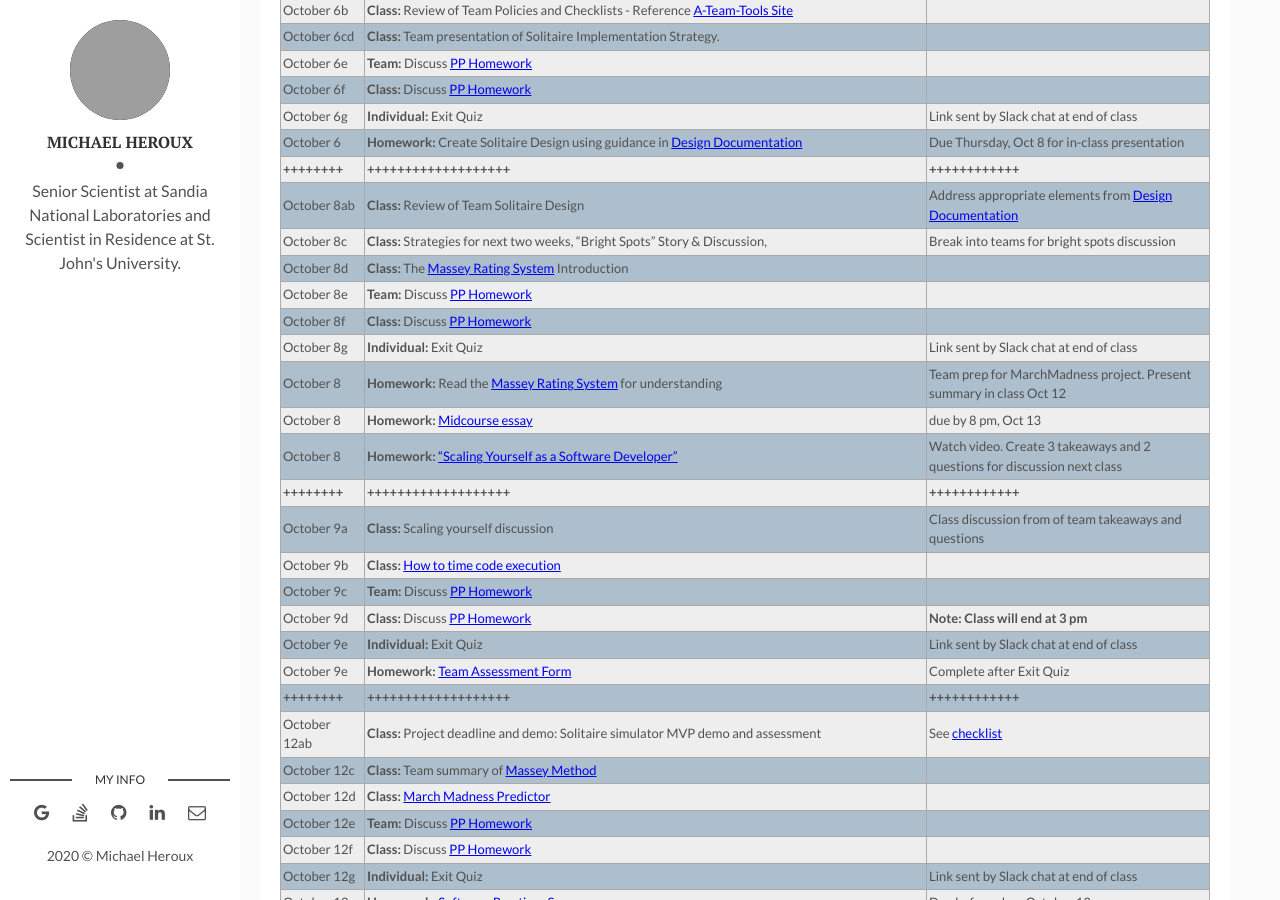
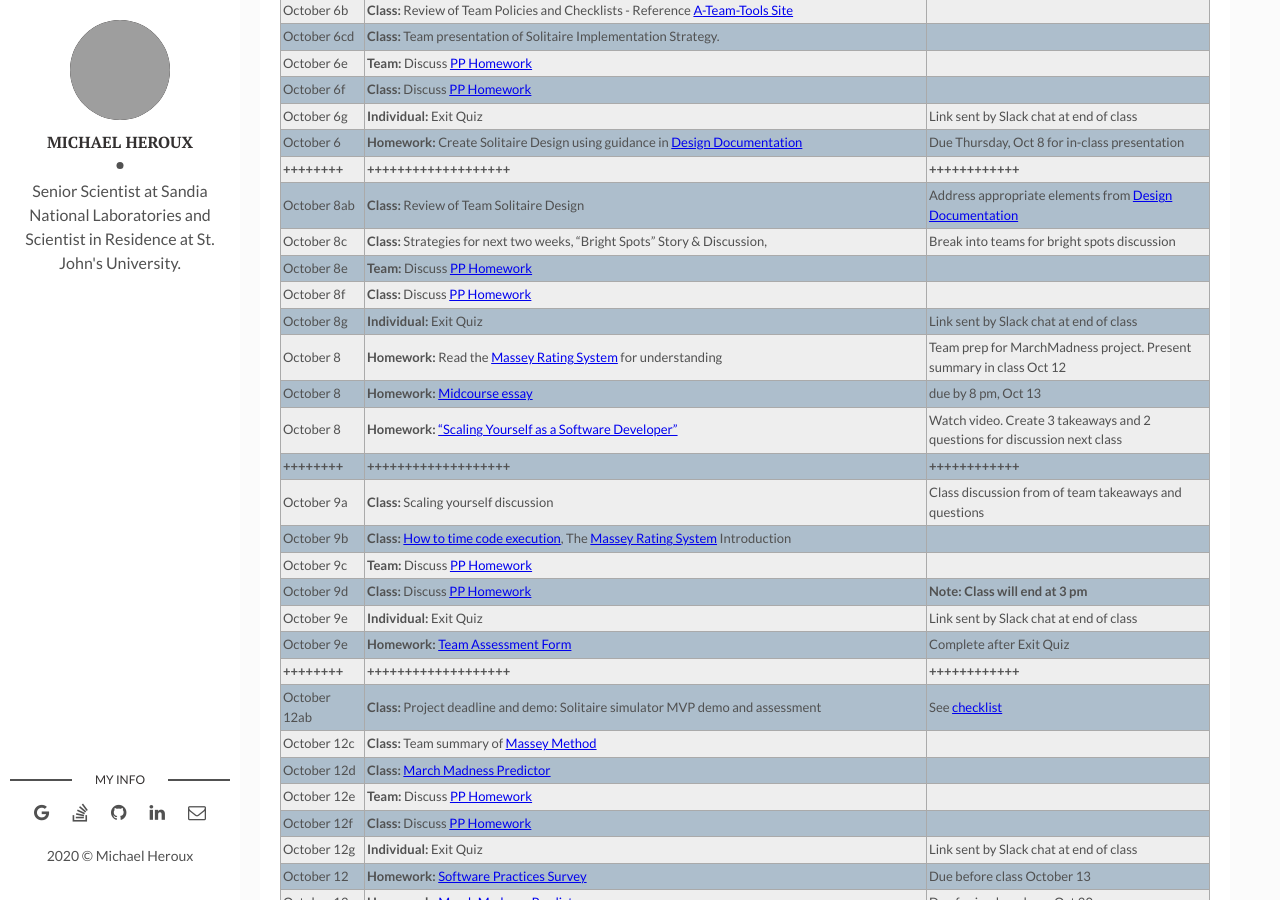
Before and after one commit to maherou/Teaching, a Jekyll site: the page built from files/CS317/2020-Fall-Class-Meeting-Schedule.md, in a window 1280 px wide and 900 px high, scrolled down 2504 px. Built offline with Jekyll 4.4.1, drawn with Linux system fonts in a browser that asks for light colours; some of the changed lines change nothing that is shown; grey boxes are pictures that could not be loaded.

Commit message:
Move Massey discussion to Oct 9

```diff
--- a/files/CS317/2020-Fall-Class-Meeting-Schedule.md
+++ b/files/CS317/2020-Fall-Class-Meeting-Schedule.md
@@ -73,7 +73,6 @@ location: "Collegeville, MN, USA"
 | **++++++++** | **+++++++++++++++++++** | **++++++++++++** |
 | October 8ab | **Class:** Review of Team Solitaire Design | Address appropriate elements from [Design Documentation](../DesignDocs) |
 | October 8c | **Class:** Strategies for next two weeks, "Bright Spots" Story & Discussion,  | Break into teams for bright spots discussion |
-| October 8d | **Class:** The [Massey Rating System](../masseyMethod.pdf) Introduction | |
 | October 8e | **Team:** Discuss [PP Homework](../Pragmatic-Discussions)| |
 | October 8f | **Class:** Discuss [PP Homework](../Pragmatic-Discussions)| |
 | October 8g | **Individual:** Exit Quiz | Link sent by Slack chat at end of class |
@@ -82,7 +81,7 @@ location: "Collegeville, MN, USA"
 | October 8 | **Homework:** ["Scaling Yourself as a Software Developer"](http://blog.martinig.ch/videos/scaling-yourself-as-a-software-developer/) | Watch video. Create 3 takeaways and 2 questions for discussion next class |
 | **++++++++** | **+++++++++++++++++++** | **++++++++++++** |
 | October 9a | **Class:** Scaling yourself discussion| Class discussion from of team takeaways and questions |
-| October 9b | **Class:** [How to time code execution](../TimingCode)| |
+| October 9b | **Class:** [How to time code execution](../TimingCode), The [Massey Rating System](../masseyMethod.pdf) Introduction | |
 | October 9c | **Team:** Discuss [PP Homework](../Pragmatic-Discussions)| |
 | October 9d | **Class:** Discuss [PP Homework](../Pragmatic-Discussions)| **Note: Class will end at 3 pm** |
 | October 9e | **Individual:** Exit Quiz | Link sent by Slack chat at end of class |
```
